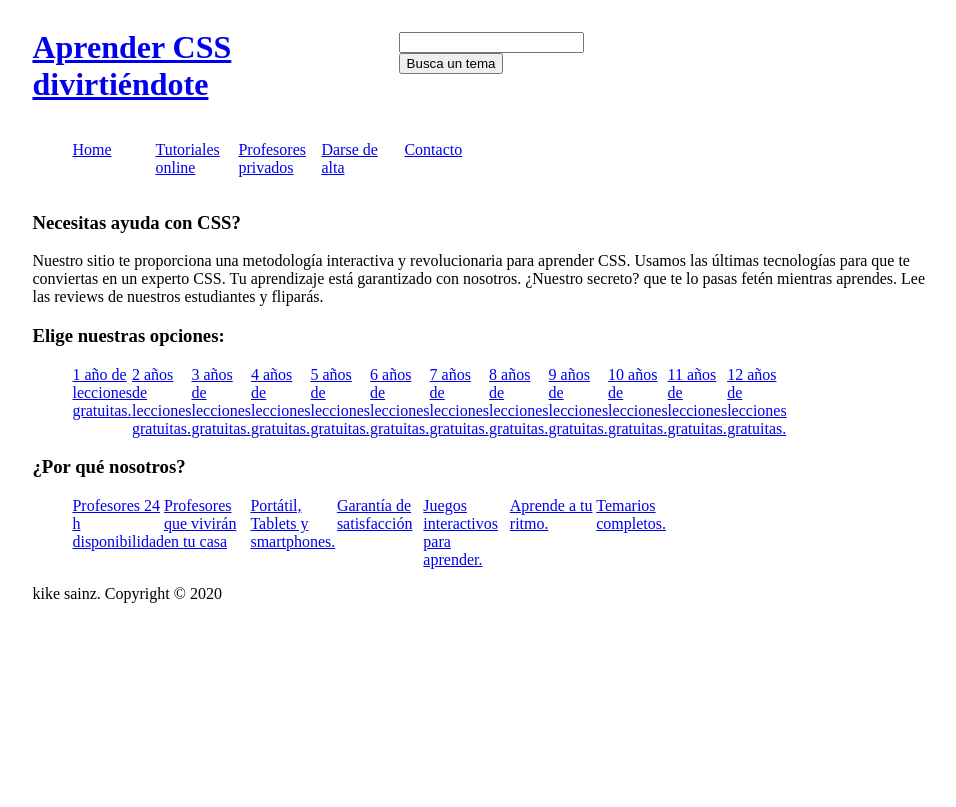
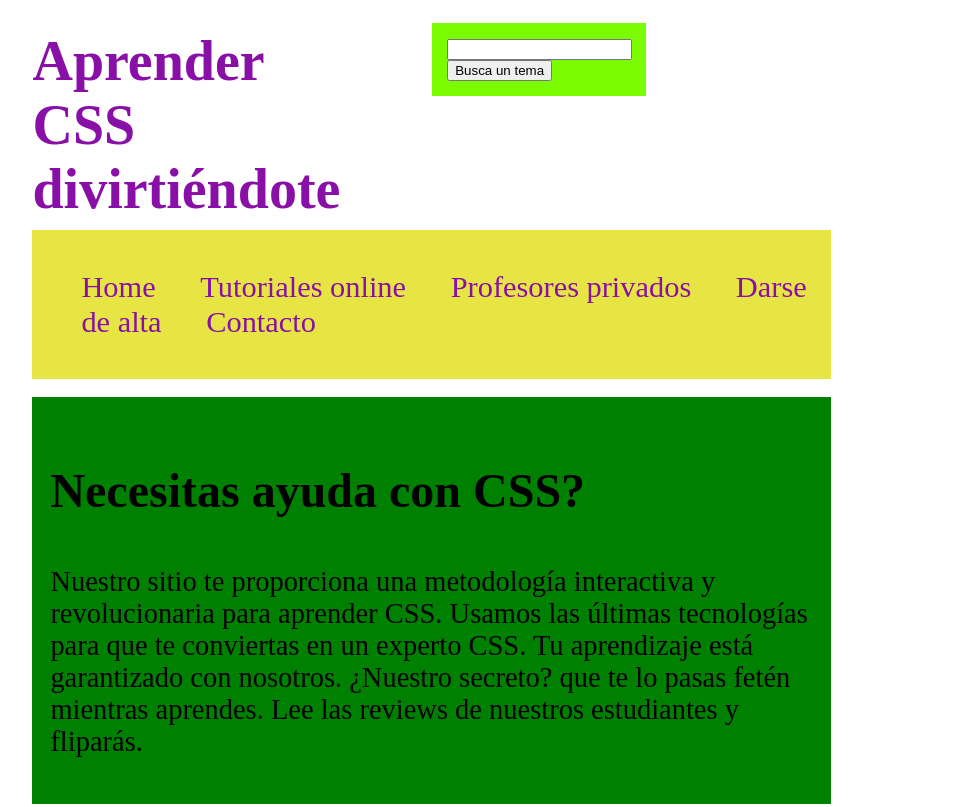
Before and after one commit to SergioZu/Ejercicio6-Diw, a plain HTML site: page index.html in a window 1280 px wide. Shown: the top 807 px of the page, without its empty margins (241-1197 px from the left). Drawn offline with Linux system fonts and the light colour scheme.

Commit message:
Ejercicio6

```diff
--- a/css/cuerpo.css
+++ b/css/cuerpo.css
@@ -5,14 +5,16 @@ margin-left: 21%;
 
 #header{
 
-    width: 68%;
+    width: 85%;
     display: flex;
-  /* align-items por defecto tiene el valor `stretch` */
-  align-items: start;
+    align-items: start;
 }
 
-h1{
+h1 a{
+    color: rgb(136, 16, 167);
     float: left;
+    text-decoration: none;
+    font-size: 175%;
 }
 
 #brand{
@@ -20,12 +22,81 @@ h1{
 }
 
 #searchBox{
-    margin-top: 4%;
-    width: 37%;
+    background-color: lawngreen;
+    width: 24%;
+    margin-left: 12%;
+    padding: 2%;
+    margin-top: 2%;
 }
 
-#menu,ul,li{
-    width: 68%;
-    display: flex;
-    align-items: start;
+#menu{
+    padding: 1%;
+    width: 87%;
+    font-size: 190%;
+
+    background-color: rgb(231, 229, 67);
+    margin-bottom: 2%;
+    margin-top: 1%;
 }
+
+#menu a{
+    color: rgb(136, 16, 167);
+    text-decoration: none;
+}
+
+
+#menu li{
+    margin-left: 0%;
+    margin-right: 5%;
+    display: inline;
+}
+
+#introduction h3{
+    font-size: 300%;
+}
+
+#introduction{
+    width: 85%;
+    padding: 2%;
+    background-color: green;
+}
+
+#introduction p{
+    font-size: 178%;
+}
+
+
+#leftsidebar{
+    margin-top: 2%;
+    border: 1px solid black;
+    float: left;
+    width: 44%;
+}
+
+#leftsidebar h3{
+        font-size: 300%;
+}
+
+#rightsidebar{
+    margin-top: 2%;
+    border: 1px solid black;
+    float: left;
+    width: 45%;
+}
+
+#rightsidebar h3{
+    font-size: 300%;
+}
+
+.clear{
+    width: 69%;
+padding: 10%;
+}
+
+footer{
+    background-color: yellow;
+    margin-top: 4%;
+    width: 87%;
+    padding: 1%;
+
+}
```
